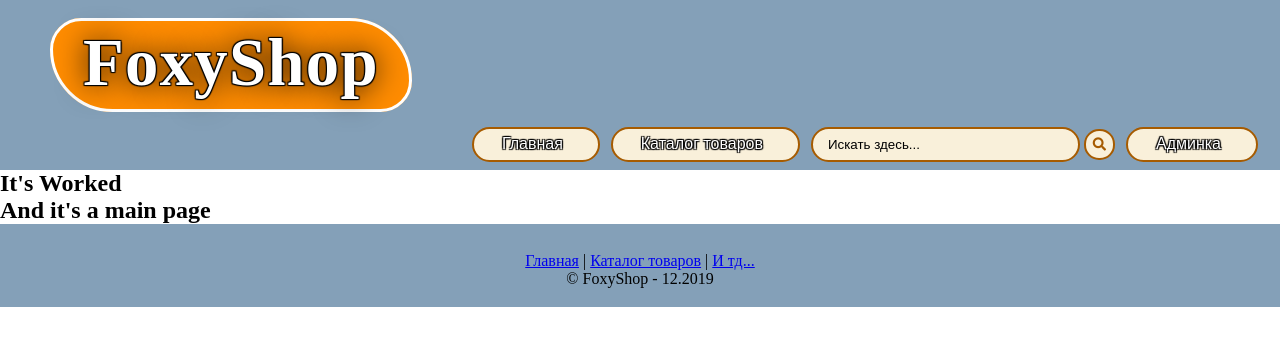
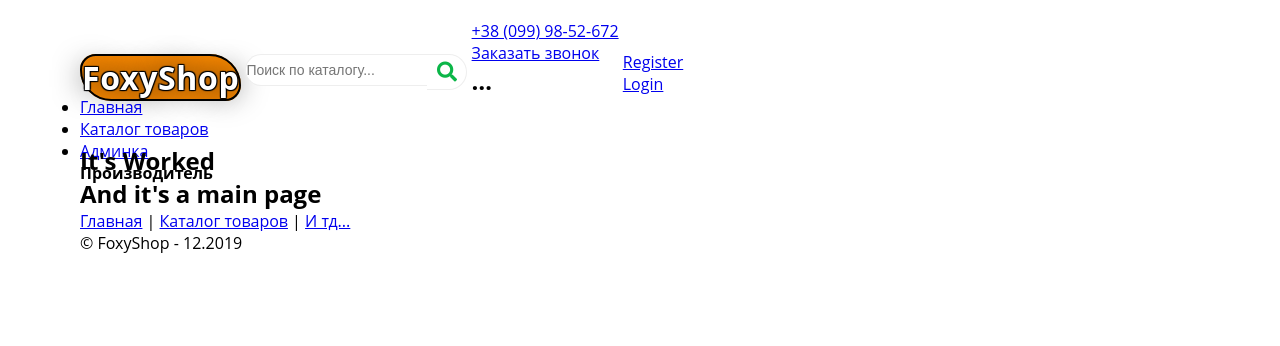
Before and after one commit to eljhr9/FoxyShop, a Django app: page / in a window 1280 px wide. Shown: the top 346 px of the page. Run offline with Django 3.2, Linux system fonts and the light colour scheme; data that the repository does not hold is empty; some libraries are stand-ins or nearby versions.

Commit message:
work on 'header'

```diff
--- a/shop/static/shop/style.css
+++ b/shop/static/shop/style.css
@@ -4,15 +4,17 @@
   padding: 0;
 }
 
+@import url(https://fonts.googleapis.com/css?family=Open+Sans);
+
+body{
+  /* background: #f2f2f2; */
+  font-family: 'Open Sans', sans-serif;
+  max-width: 1120px;
+  margin: auto;
+}
+
 .header {
-  /* font-size: 50pt; */
-  height: 170px;
-  /* высота */
-  margin-left: 0px;
-	margin-right: 0px;
-  /* внешние отступы */
-	min-width: 900px;
-  background-color: #84A0B8;
+  height: 143.5px;
 }
 
 .main, .logo, .menubar, .site_content, .footer {
@@ -21,19 +23,39 @@
 }
 
 .logo {
-  padding-left: 20px;
-	/* padding-bottom: 45px; */
-  padding-top: 20px;
-  /* внутренние отступы */
+  /* float: left; */
+  display: block;
+  height: 95.5px;
+  width: inherit;
+  background-color: white;
+}
+
+.logo_upper {
+  height: 55.5px;
+  padding: 20px 0px;
+  /* margin-top: 15px;
+  margin-bottom: 20px;
+  margin-left: 50px;
+  padding-bottom: 10px;
+  padding-top: 0;
+  height: 80px;
+  display: inline-block;
+  min-width: 900px;
+  width: inherit; */
+}
+
+.logo_text {
+  display: inline-block;
 }
 
 .logo_text h1 {
-  font-size: 50pt;
+  display: inline-block;
+  /* font-size: 30pt; */
   /* размер шрифта */
 }
 
 .logo_text h1, .logo_text h1 a {
-	padding: 5px 30px 10px 30px;
+  /* padding: 8px 15px 8px 15px; */
   /* внутринние отступы */
   border-radius: 50px 100px 50px 100px;
   /* закругление углов */
@@ -45,139 +67,74 @@
   text-shadow: black 1px 1px 1px, black -1px -1px 1px,
                  black -1px 1px 1px, black 1px -1px 1px,
                  black 0 0 30px;
+  /* margin-top: 0; */
   /* тени вокруг текста */
 }
 
 .logo_text h1 a {
   background-color: darkorange;
   /* фоновый цвет */
-  border: 3px solid white;
-}
-
-.menubar {
-	width: 900px;
-	height: 46px;
-  margin-right: 20px;
-}
-
-ul.menu {
-	float: right;
-  padding-top: 15px;
-	/* прижимает элемент к правому краю */
-}
-
-ul.menu li {
-	float: left;
-	padding: 0 0 0 9px;
-	list-style: none;
-	/* не хотим видеть точки перед каждым элементом */
-	margin: 1px 2px 0 0;
-}
-
-ul.menu li a {
-	font: normal 100% 'trebushet ms', sans-serif;
-	display: block;
-	/* неблочный элемент превращает в блочный */
-	height: 20px;
-	padding: 6px 35px 5px 28px;
-	color: white;
-  border: 2px solid #A65B00;
-	text-decoration: none;
-  text-shadow: black 1px 1px 1px, black -1px -1px 1px,
-               black -1px 1px 1px, black 1px -1px 1px;
-
-  background-color: #F9F0DA;
-  border-radius: 100px;
-}
-
-/* ul.menu li.selected a {
-	color: #aeb002;
-} */
-
-ul.menu li a:hover {
-	/* при наведении на ссылку она меняет цвет */
-	/* color: orange; */
-  background-color: darkorange;
-  text-shadow: black 1px 1px 1px, black -1px -1px 1px,
-               black -1px 1px 1px, black 1px -1px 1px,
-               black 0 0 15px;
-  border: 2px solid white;
-}
-
-.d7 {background: #84A0B8;}
-
-.d7:after {content:""; clear:both; display:table}
-
-.d7 form {
-  width: auto;
-  float: right;
-}
-
-.d7 input {
-  width: 250px;
-  height: 31px;
-  padding-left: 15px;
-  border-radius: 50px;
-  border: 2px solid #A65B00;
-  background: #F9F0DA;
-  outline: none;
-  position: relative;
-  transition: .3s linear;
-}
-
-.d7 input::placeholder {
-  color: black;
-}
-
-.d7 input:hover {
-  background-color: darkorange;
-  color: white;
-  border: 2px solid white;
+  border: 2px solid black;
 }
 
 
-
-.d7 input:focus {
-  width: 300px;
-  font-size: 0.9em;
+.search {
+  position: relative;
+  display: flex;
+  float: right;
+  /* padding-top: 10px; */
 }
 
-.d7 button {
-  width: 31px;
-  height: 31px;
-	/* display: block; */
-  border: 2px solid #A65B00;
-  background: #F9F0DA;
-  border-radius: 15px;
-  position: static;
-  cursor: pointer;
-  /* right: 340px; */
+.searchTerm {
+  /* padding-top: 100px; */
+  font-size: 14px;
+  border: 1px solid #eee;
+  border-right: none;
+  /* padding: 5px; */
+  height: 30px;
+  border-radius: 20px 0 0 20px;
+  outline: none;
+  color: #666;
 }
 
-.d7 button:hover {
-  background-color: darkorange;
-  color: white;
-  border: 2px solid white;
+.searchTerm:focus{
+  color: #00B4CC;
 }
 
-.d7 button:before{
-  /* display: block; */
-  content: "\f002";
-  font-family: 'Font Awesome 5 Free', 'Font Awesome 5 Brands';
-  color: #A65B00;
-  font-weight: 900;
+.searchButton {
+  /* font: arial; */
+  width: 40px;
+  height: 36px;
+  border: 1px solid #eee;
+  border-left: none;
+  background-color: white;
+  text-align: center;
+  color: #0bb648;
+  border-radius: 0 20px 20px 0;
+  cursor: pointer;
+  font-size: 20px;
 }
 
-.footer {
-	width: 100%;
-	height: 50px;
-	padding: 28px 0 5px 0;
-	text-align: center;
-	/* выравние по центру */
-	background-color: #84A0B8;
-	color: black;
-	margin-left: 0px;
-	margin-right: 0px;
-  margin-bottom: 0px;
-	min-width: 900px;
+
+.wrap {
+  display: inline-block;
+  /* padding: 5px; */
+  /* position: absolute; */
 }
+
+.contacts {
+  display: inline-block;
+}
+
+.user_field {
+  display: inline-block;
+}
+/*Resize the wrap to see the search bar change!*/
+/* .wrap{
+  width: 30%;
+  display: block;
+  position: absolute;
+  top: 50%;
+  left: 50%;
+  transform: translate(-50%, -50%);
+} */
--- a/templates/base.html
+++ b/templates/base.html
@@ -16,38 +16,63 @@
 	<div class="main">
 		<div class="header">
 			<div class="logo">
+				<div class="logo_upper">
+					<div class="container">
 						<div class="logo_text">
 							<h1><a href="{% url 'index' %}">FoxyShop</a></h1>
+						</div>
+						<div class="wrap">
+						   <div class="search">
+						      <input type="text" class="searchTerm" placeholder="Поиск по каталогу...">
+						      <button type="submit" class="searchButton">
+						        <i class="fa fa-search"></i>
+						     	</button>
+						   </div>
+						</div>
+						<div class="contacts">
+							<div class="phone_number">
+								<a href="tel:+38(099)98-52-672">+38 (099) 98-52-672</a>
+							</div>
+							<div class="request_call">
+								<a href="#">Заказать звонок</a>
+							</div>
+							<div class="more_contacts">
+								<h2>&hellip;</h2>
+							</div>
+						</div>
+						<div class="user_field">
+							<div class="user_choise">
+								<div class="register">
+									<a href="#">Register</a>
+								</div>
+								<div class="login">
+									<a href="#">Login</a>
+								</div>
+							</div>
+						</div>
+					</div>
 				</div>
 			</div>
 
 			<div class="menubar">
-
 				<ul class="menu">
 					<li><a href="{% url 'index' %}">Главная</a></li>
 					<li>
 						<a href="{% url 'shop:products' %}">Каталог товаров</a>
 					</li>
-					<li class="search">
-						<div class="d7">
-							<form>
-							  <input type="text" placeholder="Искать здесь...">
-								<button type="submit"></button>
-							</form>
-						</div>
 					</li>
 					<li><a href="{% url 'index' %}admin">Админка</a></li>
 				</ul>
-
+				<nav>
+					<h4 class="brand">Производитель</h4>
+					{% for brand in brands %}
+					<a href="{% url 'shop:by_brand' brand.id %}">{{ brand.name }}</a>
+					{% endfor %}
+				</nav>
 			</div>
 
 		</div>
 
-		<nav>
-			{% for brand in brands %}
-			<a href="{% url 'shop:by_brand' brand.id %}">{{ brand.name }}</a>
-			{% endfor %}
-		</nav>
 
 		<section>
 			{% block content %}
```
Also changed, not shown: 5 other files. Lines whose indentation alone changed are shown as unchanged.
